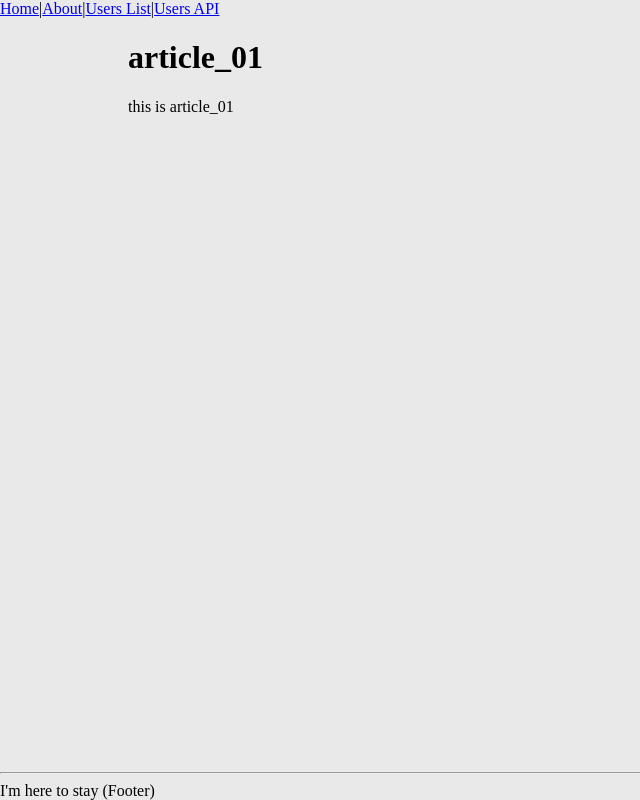
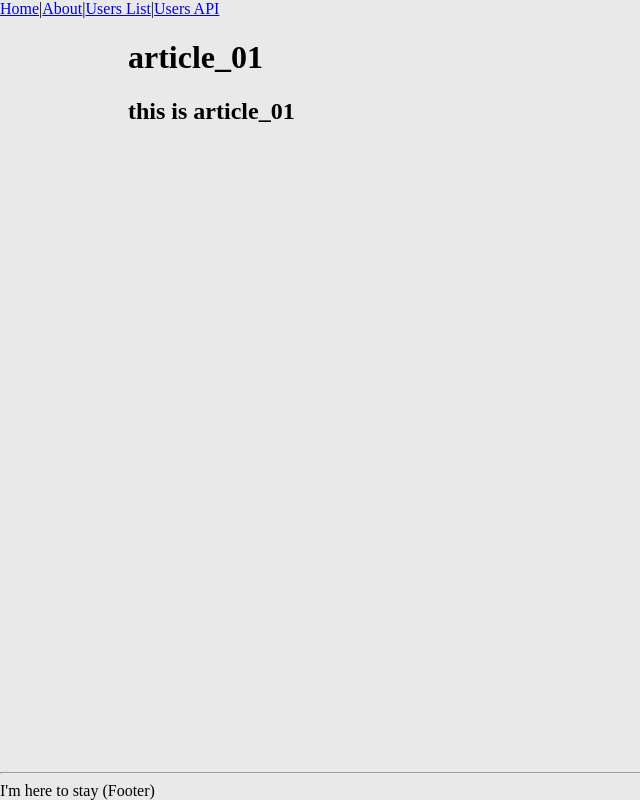
Before and after one commit to kawakamygg/techop-blog, a Next.js app in the folder app/: page /articles/AnxKyXkjHWhJexY in a window 1280 px wide. Shown: the whole page, without its empty margins (0-640 px from the left). Built offline with nearby package versions, Linux system fonts and the light colour scheme.

Commit message:
✨ 記事コンテンツを Markdown に対応

```diff
--- /dev/null
+++ b/app/components/ArticleContent.tsx
@@ -0,0 +1,14 @@
+import React from 'react'
+import Markdown from 'react-markdown'
+
+type Props = {
+  content: string
+}
+
+const ArticleContent: React.FC<Props> = ({ content }: Props) => (
+  <div className="markdown-body">
+    <Markdown source={content} />
+  </div>
+)
+
+export default ArticleContent
--- a/app/pages/articles/[id].tsx
+++ b/app/pages/articles/[id].tsx
@@ -4,6 +4,7 @@ import { GetStaticProps, GetStaticPaths } from 'next'
 import { Article } from '../../interfaces'
 import { sampleArticleData } from '../../utils/sample-data'
 import Layout from '../../components/Layout'
+import ArticleContent from '../../components/ArticleContent'
 
 type Props = {
   article: Article
@@ -12,7 +13,7 @@ type Props = {
 const ArticlePage: React.FC<Props> = ({ article }: Props) => (
   <Layout title={article.title}>
     <h1>{article.title}</h1>
-    <p>{article.content}</p>
+    <ArticleContent content={article.content} />
   </Layout>
 )
 
--- a/app/utils/sample-data.ts
+++ b/app/utils/sample-data.ts
@@ -13,7 +13,7 @@ export const sampleArticleData: Article[] = [
   {
     id: 'AnxKyXkjHWhJexY',
     title: 'article_01',
-    content: 'this is article_01',
+    content: '## this is article_01',
     tags: ['tagA', 'tagB', 'tagC'],
     auther: { id: 101, name: 'Alice' },
     createdAt: new Date(),
@@ -22,7 +22,7 @@ export const sampleArticleData: Article[] = [
   {
     id: 'BnxKyXkjHWhJexY',
     title: 'article_02',
-    content: 'this is article_02',
+    content: '## this is article_02',
     tags: ['sampleTagA', 'sampleTagB', 'sampleTagC'],
     auther: { id: 102, name: 'Bob' },
     createdAt: new Date(),
@@ -31,7 +31,7 @@ export const sampleArticleData: Article[] = [
   {
     id: 'CnxKyXkjHWhJexY',
     title: 'article_03',
-    content: 'this is article_03',
+    content: '## this is article_03',
     tags: ['hoge', 'fuga', 'piyo'],
     auther: { id: 103, name: 'Caroline' },
     createdAt: new Date(),
```
